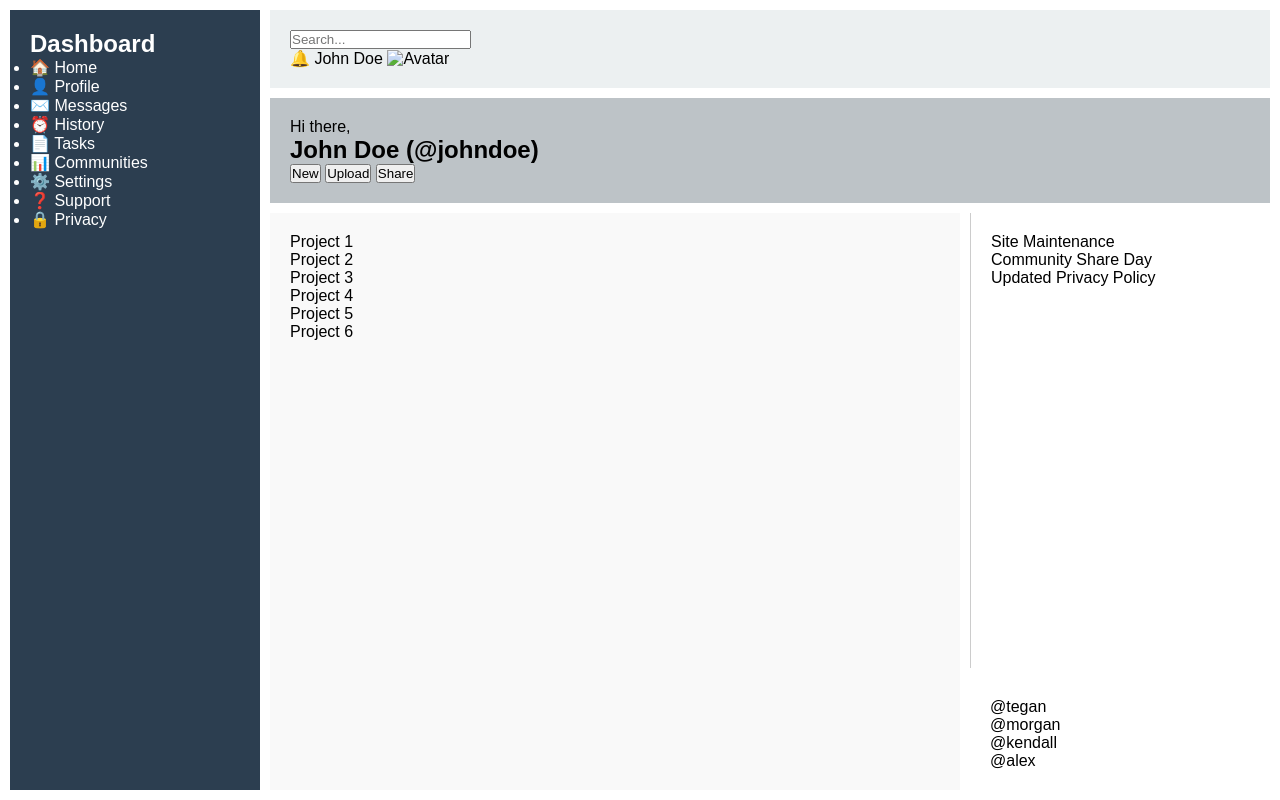
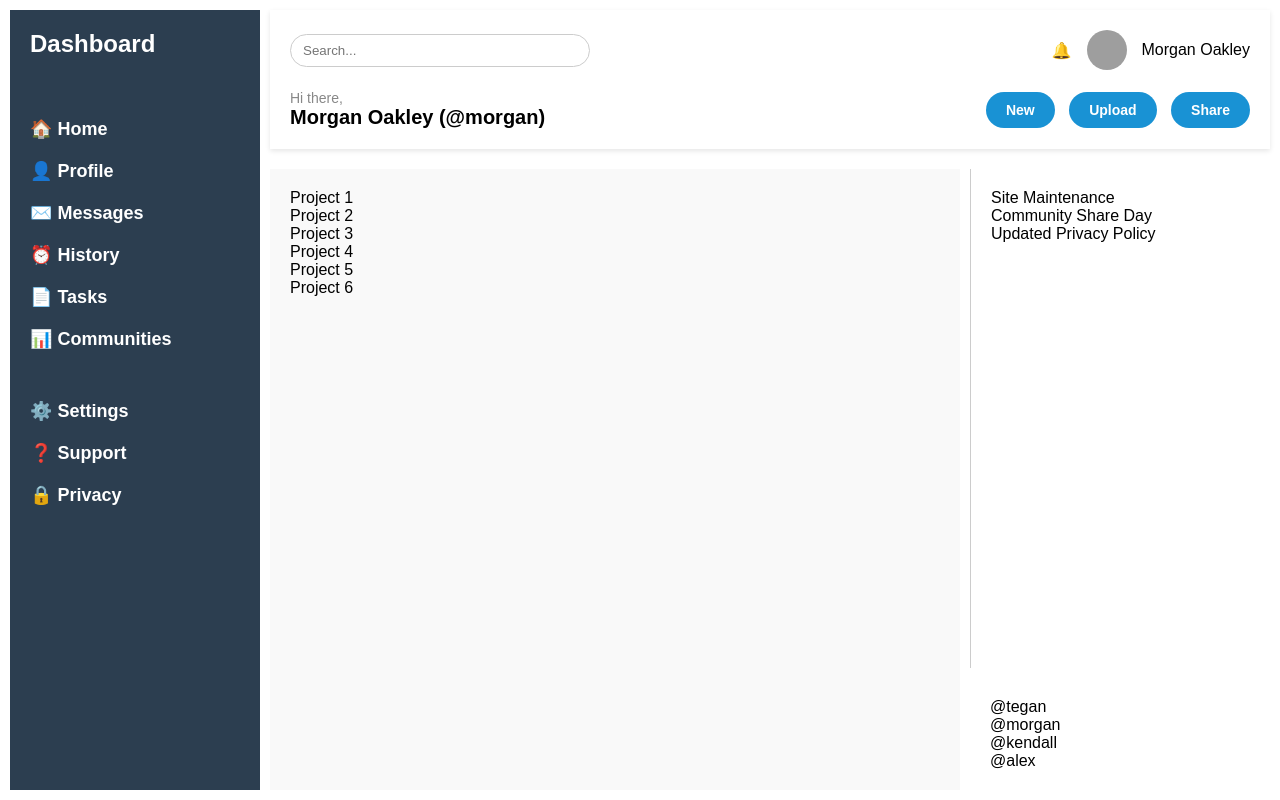
Before and after one commit to curtiselfn/admin-dashboard, a plain HTML site: page index.html in a window 1280 px wide. Drawn offline with Linux system fonts and the light colour scheme; grey boxes are pictures that could not be loaded.

Commit message:
upgrading things

```diff
--- a/index.html
+++ b/index.html
@@ -1,15 +1,18 @@
 <!DOCTYPE html>
 <html lang="en">
+
 <head>
   <meta charset="UTF-8" />
   <meta name="viewport" content="width=device-width, initial-scale=1.0" />
   <title>Admin Dashboard</title>
   <link rel="stylesheet" href="style.css" />
 </head>
+
 <body>
   <div class="container">
     <aside class="sidebar">
-            <h2>Dashboard</h2>
+      <h2 class="logo">Dashboard</h2>
+      <nav class="main-nav">
         <ul>
           <li>🏠 Home</li>
           <li>👤 Profile</li>
@@ -18,26 +21,31 @@
           <li>📄 Tasks</li>
           <li>📊 Communities</li>
         </ul>
+
         <ul>
           <li>⚙️ Settings</li>
           <li>❓ Support</li>
           <li>🔒 Privacy</li>
         </ul>
+      </nav>
     </aside>
 
     <header class="header">
+      <div class="header-top">
+        <div class="search">
           <input type="text" placeholder="Search..." />
-            <div class="user-info">
-              <span>🔔</span>
-              <span>John Doe</span>
-              <img src="#" alt="Avatar" width="30" height="30" />
         </div>
-          </header>
+        <div class="profile">
+          <span class="notification">🔔</span>
+          <img src="https://i.pravatar.cc/40" alt="User avatar" class="avatar">
+          <span class="username">Morgan Oakley</span>
+        </div>
+      </div>
 
-          <div class="top-bar">
-            <div>
-              <p>Hi there,</p>
-              <h2>John Doe (@johndoe)</h2>
+      <div class="header-bottom">
+        <div class="greeting">
+          <p class="small-text">Hi there,</p>
+          <p class="name">Morgan Oakley (@morgan)</p>
         </div>
         <div class="actions">
           <button>New</button>
@@ -45,6 +53,7 @@
           <button>Share</button>
         </div>
       </div>
+    </header>
 
     <main class="projects">
       <div class="card">Project 1</div>
@@ -70,4 +79,5 @@
 
   </div>
 </body>
+
 </html>
--- a/style.css
+++ b/style.css
@@ -25,19 +25,119 @@
 }
 
 
-  /* Placeholder styling */
+/*Sidebar thingy */
 .sidebar {
   grid-area: sidebar;
   background-color: #2c3e50;
   color: white;
+  display: flex;
+  flex-direction: column;
+  gap: 40px;
   padding: 20px;
+  font-weight: bold;
 }
 
+.sidebar .logo {
+  font-size: 24px;
+  margin-bottom: 20px;
+}
+
+.main-nav {
+  display: flex;
+  flex-direction: column;
+  gap: 50px;
+}
+
+.sidebar nav ul {
+  list-style: none;
+  display: flex;
+  flex-direction: column;
+  gap: 20px;
+  font-size: 18px;
+}
+
+.sidebar nav ul li {
+  cursor: pointer;
+  display: flex;
+  align-items: center;
+  gap: 10px;
+}
+
+.sidebar nav ul li:hover {
+  text-decoration: underline;
+}
+
+/* header thingy */
 .header {
   grid-area: header;
-    background-color: #ecf0f1;
+  background-color: #fff;
   padding: 20px;
+  display: flex;
+  flex-direction: column;
+  justify-content: space-between;
+  gap: 20px;
+  box-shadow: 0 2px 5px rgba(0, 0, 0, 0.1);
 }
+
+/* Top section */
+.header-top {
+  display: flex;
+  justify-content: space-between;
+  align-items: center;
+}
+
+.search input {
+  padding: 8px 12px;
+  border-radius: 20px;
+  border: 1px solid #ccc;
+  width: 300px;
+}
+
+.profile {
+  display: flex;
+  align-items: center;
+  gap: 15px;
+}
+
+.avatar {
+  width: 40px;
+  height: 40px;
+  border-radius: 50%;
+}
+
+/* Bottom section */
+.header-bottom {
+  display: flex;
+  justify-content: space-between;
+  align-items: center;
+}
+
+.greeting .small-text {
+  font-size: 14px;
+  color: #888;
+}
+
+.greeting .name {
+  font-size: 20px;
+  font-weight: bold;
+}
+
+.actions button {
+  background-color: #1992d4;
+  color: white;
+  border: none;
+  padding: 10px 20px;
+  border-radius: 20px;
+  margin-left: 10px;
+  cursor: pointer;
+  font-weight: bold;
+  font-size: 14px;
+}
+
+.actions button:hover {
+  background-color: #1277aa;
+}
+
 
 .top-bar {
   grid-area: top-bar;
```
Lines whose indentation alone changed are shown as unchanged.
